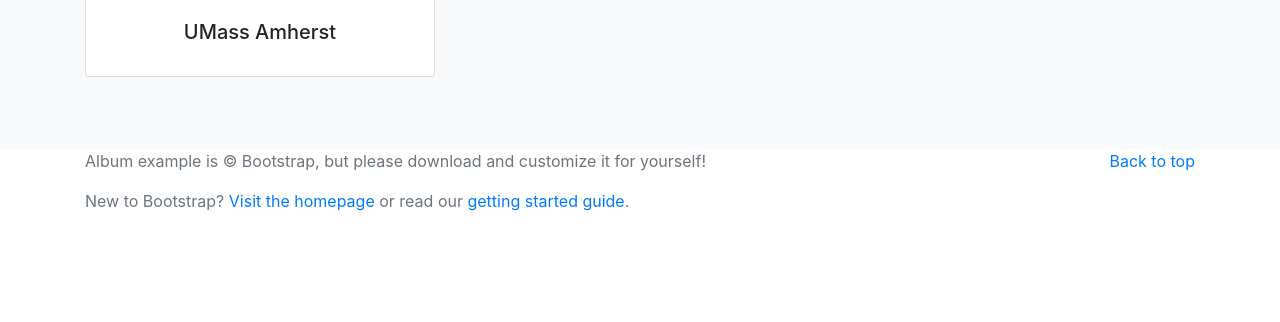
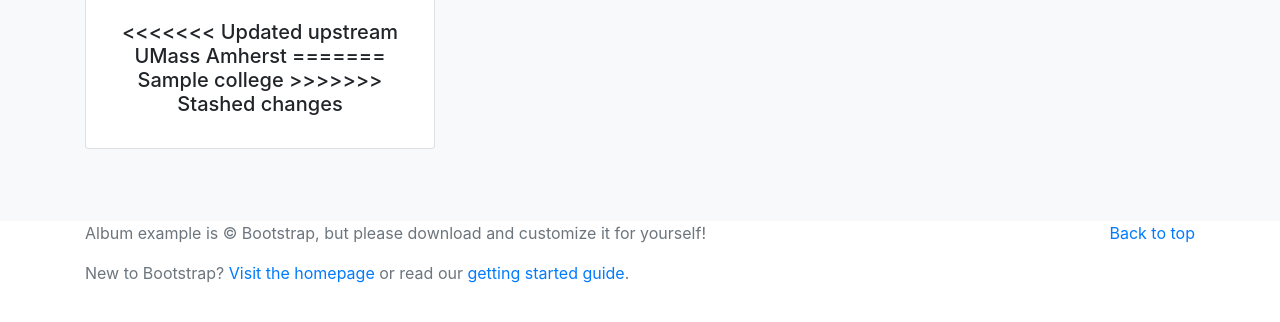
Before and after one commit to nategreb/college-life, a Django app: template college_living/templates/HomePage.html in a window 1280 px wide. Shown: the part 447-769 px from the top of the page. Run offline with Django 4.2, Linux system fonts and the light colour scheme; the template is opened without the code that fills it: most values are stand-ins (such as "Sample title", 1, 10 or a date in 2020); some libraries are stand-ins or nearby versions.

Commit message:
update pages

```diff
--- a/college_living/templates/HomePage.html
+++ b/college_living/templates/HomePage.html
@@ -37,7 +37,11 @@
                              alt="Card image cap">
                         <div class="card-body">
                             <h5 class="card-title text-center">
+<<<<<<< Updated upstream
                                 UMass Amherst
+=======
+                                {{ college.college_name }}
+>>>>>>> Stashed changes
                                 {% comment %} TODO: make this dynamic {% endcomment %}
                             </h5>
                         </div>
--- a/requirements.txt
+++ b/requirements.txt
@@ -1,5 +1,6 @@
 asgiref==3.5.2
 attrs==21.4.0
+backports.zoneinfo==0.2.1
 certifi==2022.5.18.1
 cffi==1.15.1
 charset-normalizer==2.0.12
```
Also changed, not shown: college_living/college_living/views.py (+11 -1 lines).
